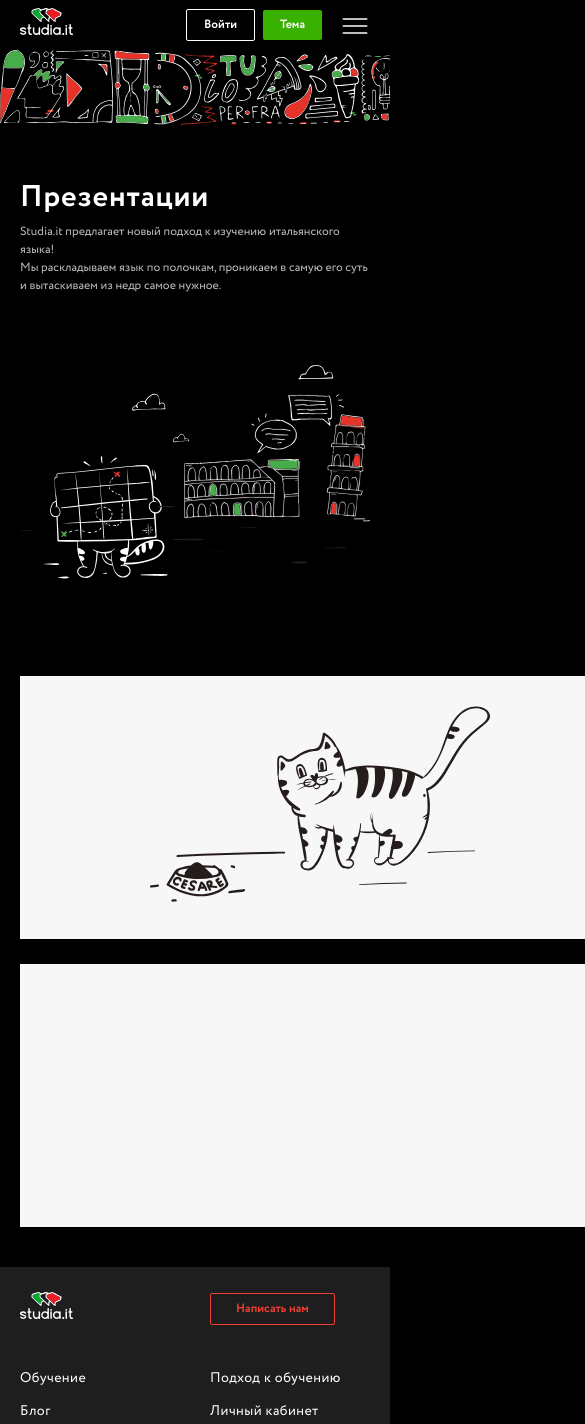
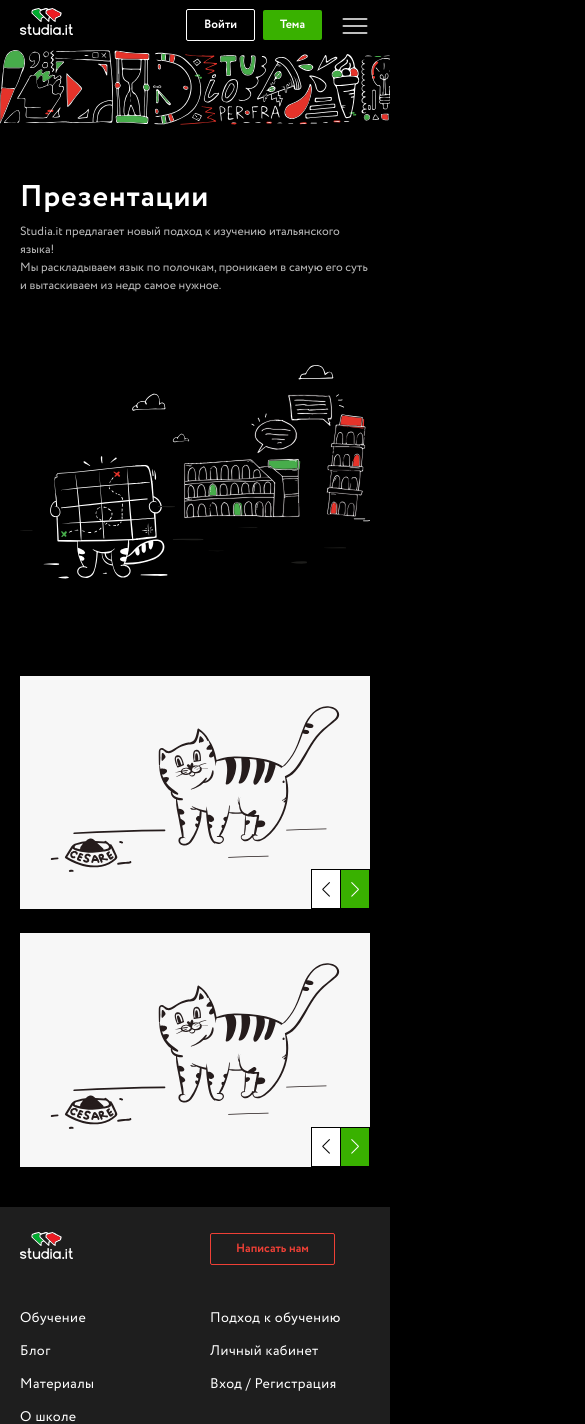
Before and after one commit to City7g/vue-italian, a Vue app: page /presentation in a window 390 px wide. Shown: the top 1424 px of the page, 585 px wide, since content can reach past the window. Built offline with nearby package versions, Linux system fonts and the light colour scheme.

Commit message:
Fixed transition menu and slider on presentation

```diff
--- a/src/components/MainHeader.vue
+++ b/src/components/MainHeader.vue
@@ -231,7 +231,7 @@ export default {
     width: 100%;
     max-width: 300px;
     transform: scaleX(0);
-    transition: $transition;
+    transition: 0.3s transform ease, $transition-theme background-color ease;
     transform-origin: right;
     z-index: 10;
 
--- a/src/views/Presentation.vue
+++ b/src/views/Presentation.vue
@@ -36,11 +36,11 @@ export default {
 .presentation-slider {
   &__wrap {
     display: grid;
-    grid-template-columns: repeat(2, minmax(200px, 1fr));
-    gap: 25px;
+    grid-template-columns: repeat(2, minmax(200px, calc(50% - 12px)));
+    gap: 24px;
 
     @media (max-width: 768px) {
-      grid-template-columns: 1fr;
+      grid-template-columns: 100%;
     }
   }
 
```
